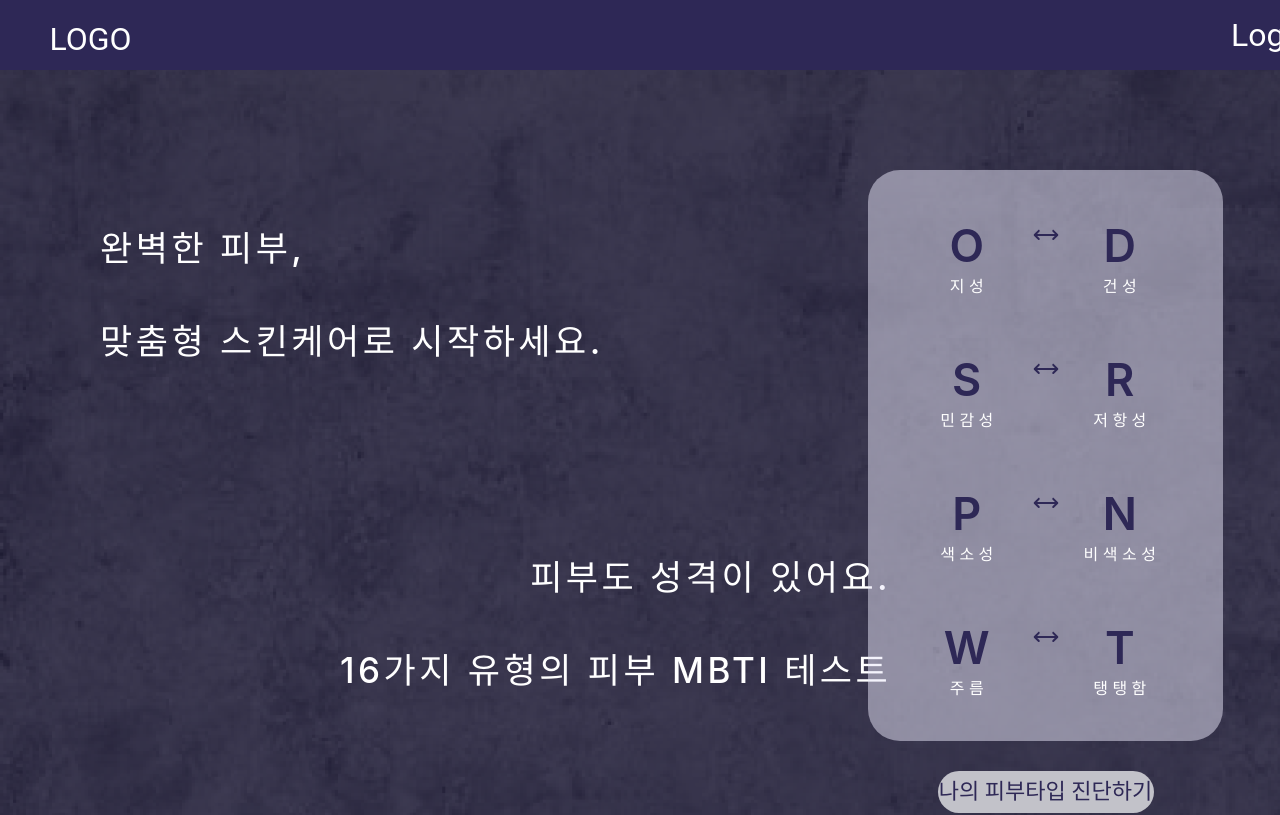
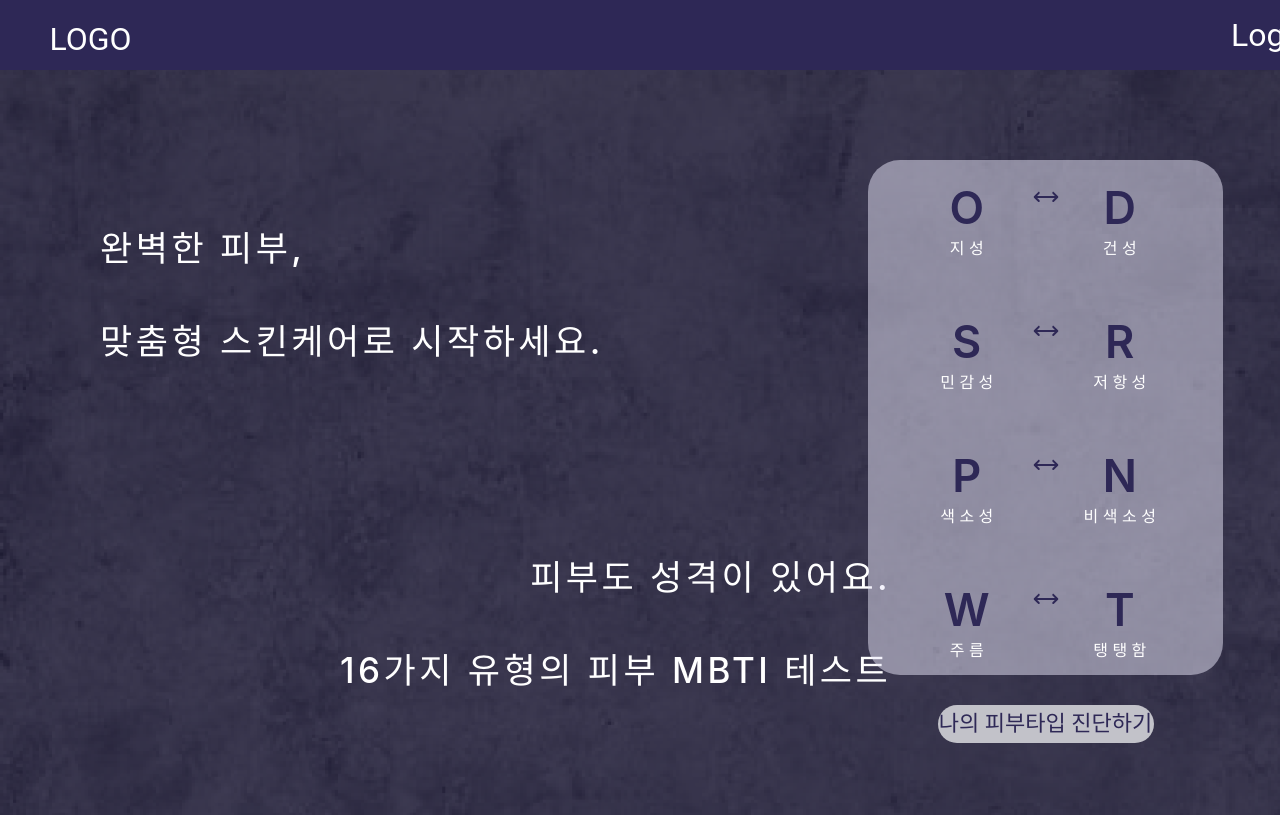
Before and after one commit to yes1sir/Yes1sir-Client, a React (Vite) app: page /HomeLogout in a window 1280 px wide. Shown: the top 815 px of the page. Built offline with nearby package versions, Linux system fonts and the light colour scheme.

Commit message:
style: HomeLogoutFix 패딩 바텀 값 부여

```diff
--- a/src/components/HomeLogout/HomeLogoutFix.jsx
+++ b/src/components/HomeLogout/HomeLogoutFix.jsx
@@ -32,6 +32,7 @@ const HomeLogoutFixContainer = styled.div`
   align-items: center;
   gap: 3rem;
   margin-left: 10rem;
+  padding-bottom: 8rem;
 `;
 
 const HomeLogoutFixBox = styled.div`
```
